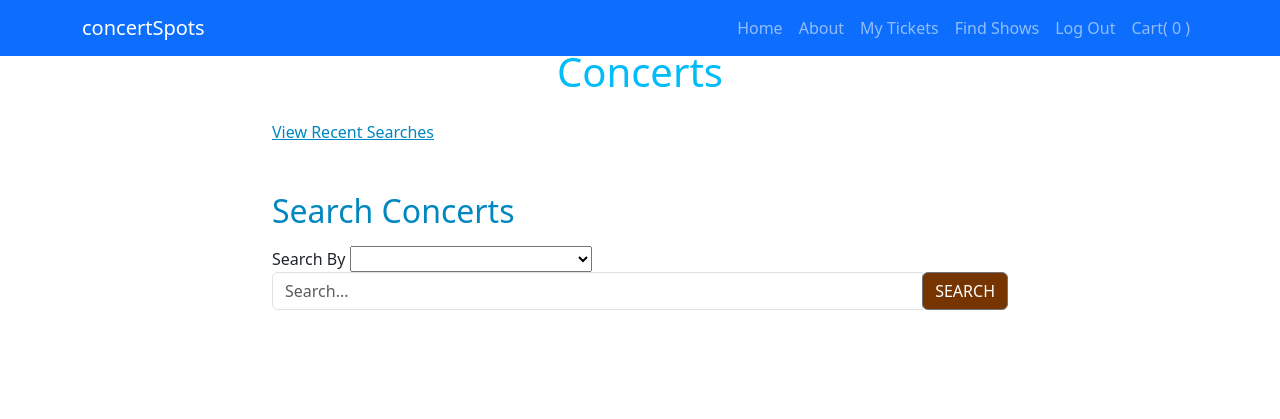
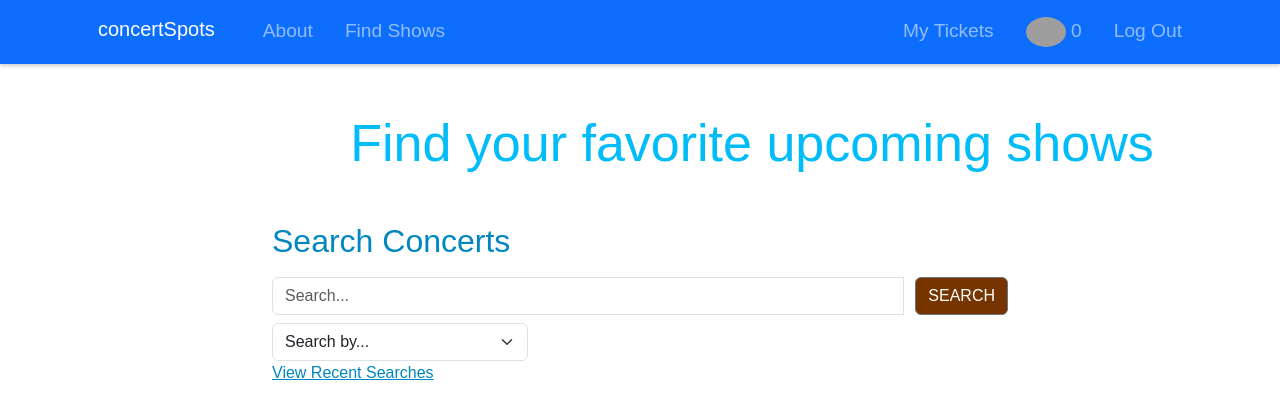
Before and after one commit to liamdraper/concertspots, a Django app: page /concerts/ in a window 1280 px wide. Shown: the top 419 px of the page. Run offline with Django 4.2, Linux system fonts and the light colour scheme; the visitor is signed in with stand-in values (Sample User, id 1); data that the repository does not hold is empty; grey boxes are pictures that could not be loaded.

Commit message:
Made navbar very sexy

```diff
--- a/main_app/static/style.css
+++ b/main_app/static/style.css
@@ -1,10 +1,18 @@
 body {
-    font-family: 'Courier New', Courier, monospace;
-  }
+  font-family: Arial, Helvetica, sans-serif;
+}
 
 nav {
-    height: 12vmin;
-    font-size: 3vmin;
+    height: 8vmin;
+    font-size: 2.4vmin;
+    box-shadow: 0 2px 4px 0 rgba(0,0,0,.2);
+    transition: .2s;
+}
+
+h1 {
+  margin-top: 8vmin;
+  font-size: 6.5vmin;
+  width: 120vmin
 }
 
 .concert-name-container {
@@ -17,5 +25,23 @@ nav {
   width: 100px;
   height: 100px;
   object-fit: cover;
-  border-radius: 50%;
 }
+
+.navbar-scrolled {
+  background-color: white;
+  color: purple;
+}
+
+#search-btn {
+  margin-left: 1.5vmin;
+}
+
+#drop-down {
+  margin-top: -1vmin;
+  width: 32vmin
+}
+
+#cart {
+  width: 5vmin;
+  border-radius: 100%;
+}
--- a/main_app/templates/base.html
+++ b/main_app/templates/base.html
@@ -1,3 +1,4 @@
+{% load static %}
 <!DOCTYPE html>
 <html lang="en">
 <head>
@@ -6,48 +7,69 @@
     <meta name="viewport" content="width=device-width, initial-scale=1.0">
     <title>concertSpots</title>
     <link href="https://cdn.jsdelivr.net/npm/bootstrap@5.3.0-alpha1/dist/css/bootstrap.min.css" rel="stylesheet" integrity="sha384-GLhlTQ8iRABdZLl6O3oVMWSktQOp6b7In1Zl3/Jr59b6EGGoI1aFkw7cmDA6j6gD" crossorigin="anonymous">
+    <link rel="stylesheet" type="text/css" href="{% static 'style.css' %}">
     <script defer src="https://cdn.jsdelivr.net/npm/bootstrap@5.3.0-alpha1/dist/js/bootstrap.bundle.min.js" integrity="sha384-w76AqPfDkMBDXo30jS1Sgez6pr3x5MlQ1ZAGC+nuZB+EYdgRZgiwxhTBTkF7CXvN" crossorigin="anonymous"></script>
-  </body>
 </head>
 <body>
     <nav class="navbar fixed-top navbar-expand navbar-dark bg-primary">
         <div class="container">
-            <a href="#" class="navbar-brand">concertSpots</a>
-            <ul class="navbar-nav">
+            <ul class="navbar-nav d-flex flex-row justify-content-between bd-highlight" style="width:150vmin">
                 {% if user.is_authenticated %}
-                <li class="nav-item">
+                <li class="nav-item p-2 bd-highlight">
+                    <a href="{% url 'home' %}" class="nav-link navbar-brand">concertSpots</a>
+                </li>
+                <li class="nav-item p-2 bd-highlight">
+                    <a href="{% url 'about' %}" class="nav-link">About</a>
+                </li>
+                <li class="nav-item p-2 flex-grow-1 bd-highlight">
+                    <a href="{% url 'search' %}" class="nav-link">Find Shows</a>
+                </li>
+                <li class="nav-item p-2 bd-highlight">
+                    <a href="{% url 'ticket_index' %}" class="nav-link">My Tickets</a>
+                </li>
+                <li class="nav-item p-2 bd-highlight">
+                    <a href="{% url 'cart' %}" class="nav-link"><img id="cart" src="https://t3.ftcdn.net/jpg/03/14/84/36/360_F_314843655_pDnLe2HuQaCianR0bXDMzOWujb0qRnH6.jpg" alt=""> {{ cart_count }} </a>
+                </li>
+                <li class="nav-item p-2 bd-highlight">
+                    <a href="{% url 'logout' %}" class="nav-link">Log Out</a>
+                </li>
+                {% else %}
+                <li class="nav-item p-2 bd-highlight">
                     <a href="{% url 'home' %}" class="nav-link" id="home">Home</a>
                 </li>
-                <li class="nav-item">
+                <li class="nav-item p-2 bd-highlight">
                     <a href="{% url 'about' %}" class="nav-link">About</a>
                 </li>
-                <li class="nav-item">
-                    <a href="{% url 'ticket_index' %}" class="nav-link">My Tickets</a>
-                </li>
-                <li class="nav-item">
-                    <a href="{% url 'search' %}" class="nav-link">Find Shows</a>
-                </li>
-                <li class="nav-item">
-                    <a href="{% url 'logout' %}" class="nav-link">Log Out</a>
-                </li>
-                <li class="nav-item">
-                    <a href="{% url 'cart' %}" class="nav-link">Cart( {{ cart_count }} )</a>
-                </li>
-                {% else %}
-                <li class="nav-item">
-                    <a href="{% url 'home' %}" class="nav-link" id="home">Home</a>
-                </li>
-                <li class="nav-item">
-                    <a href="{% url 'about' %}" class="nav-link">About</a>
-                </li>
-                <li class="nav-item">
+                <li class="nav-item p-2 bd-highlight">
                     <a href="{% url 'login' %}" class="nav-link">Log In</a>
                 </li>
                 {% endif %}
             </ul>
         </div>
     </nav>
-    {% block content %}
-    {% endblock %}
+
+    <script>
+        const nav = document.querySelector('.navbar');
+        // nav.style.backgroundColor = 'red';
+        window.addEventListener('scroll', () => {
+            if (window.scrollY > 55) {
+                nav.classList.remove('bg-primary')
+                nav.classList.add('bg-light')
+                nav.classList.remove('navbar-dark')
+                nav.classList.add('navbar-light')
+            } else {
+                nav.classList.add('bg-primary')
+                nav.classList.remove('bg-light')
+                nav.classList.add('navbar-dark')
+                nav.classList.remove('navbar-light')
+            }
+        });
+    </script>
+
+
+{% block content %}
+{% endblock %}
+
 </body>
+
 </html>
--- a/main_app/templates/concerts/search.html
+++ b/main_app/templates/concerts/search.html
@@ -4,27 +4,27 @@
 <div class="container mt-5">
   <div class="row justify-content-center">
     <div class="col-md-8">
-      <h1 class="text-center mb-4" style="color: #00BCF8;">Concerts</h1>
-      <a href="{% url 'concerts_index' %}" style="color: #0087BF;">View Recent Searches</a>
+      <h1 class="text-center mb-4" style="color: #00BCF8;">Find your favorite upcoming shows</h1>
 
       <h2 class="mt-5 mb-3" style="color: #0087BF;">Search Concerts</h2>
       <form action="{% url 'search' %}" method="POST">
         {% csrf_token %}
-        <label for="">Search By</label>
-        <select name="sort">
-          <option value="default"></option>
+        <div class="input-group mb-3">
+          <input type="text" class="form-control" name="name" placeholder="Search...">
+          <div class="input-group-append">
+            <button id="search-btn" class="btn btn-outline-secondary" type="submit" style="background-color: #763500; color: #FFFFFF;">SEARCH</button>
+          </div>
+        </div>
+        <select id="drop-down" class="form-select" name="sort">
+          <option value="default">Search by...</option>
           <option value="asc_name">Sort by Name(A-Z)</option>
           <option value="dsc_name">Sort by Name(Z-A)</option>
           <option value="asc_price">Sort by Price(Highest-Lowest)</option>
           <option value="dsc_price">Sort by Price(Lowest-Highest)</option>
         </select>
-        <div class="input-group mb-3">
-          <input type="text" class="form-control" name="name" placeholder="Search...">
-          <div class="input-group-append">
-            <button class="btn btn-outline-secondary" type="submit" style="background-color: #763500; color: #FFFFFF;">SEARCH</button>
-          </div>
-        </div>
       </form>
+
+      <a href="{% url 'concerts_index' %}" style="color: #0087BF;">View Recent Searches</a>
 
 
       {% if concerts %}
```
